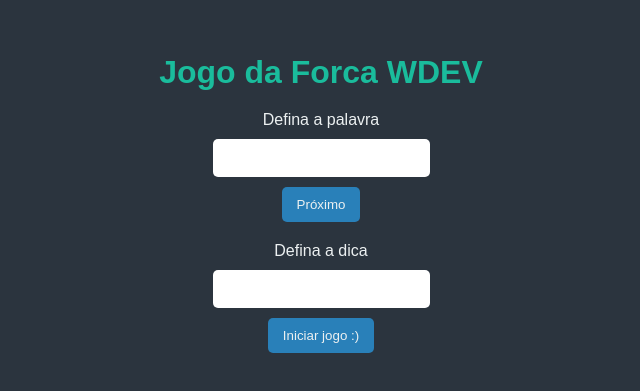
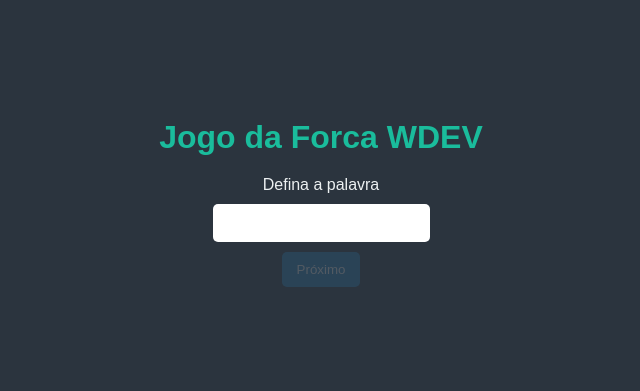
Before and after one commit to michel-cm/Vue.js-Jogo-da-forca, a Vue app: page / in a window 1280 px wide. Shown: the part 197-588 px from the top of the page, without its empty margins (319-959 px from the left). Built offline with nearby package versions, Linux system fonts and the light colour scheme.

Commit message:
definindo palavra

```diff
--- a/src/App.vue
+++ b/src/App.vue
@@ -3,8 +3,17 @@
     <h1>Jogo da Forca WDEV</h1>
 
     <section class="inicio" v-if="tela === 'inicio'">
-      <FormularioView title="Defina a palavra" button="Próximo" />
-      <FormularioView title="Defina a dica" button="Iniciar jogo :)" />
+      <FormularioView
+        v-if="etapa === 'palavra'"
+        title="Defina a palavra"
+        button="Próximo"
+        :action="setPalavra"
+      />
+      <FormularioView
+        v-if="etapa === 'dica'"
+        title="Defina a dica"
+        button="Iniciar jogo :)"
+      />
     </section>
 
     <section class="jogo" v-if="tela === 'jogo'">jogo</section>
@@ -20,7 +29,13 @@ export default {
   data() {
     return {
       tela: "inicio",
+      etapa: "palavra",
     };
+  },
+  methods: {
+    setPalavra(palavra) {
+      alert(palavra);
+    },
   },
   components: {
     FormularioView,
--- a/src/components/FormularioView.vue
+++ b/src/components/FormularioView.vue
@@ -1,17 +1,31 @@
 <template>
   <div class="formulario">
     <div class="formulario-title">{{ title }}</div>
-    <input type="text" class="formulario-input" />
-    <button>{{ button }}</button>
+    <input type="text" class="formulario-input" v-model="inputValue" />
+    <button @click="onSubmit" :disabled="inputValue.length === 0">
+      {{ button }}
+    </button>
   </div>
 </template>
 
 <script>
 export default {
   name: "FormularioView",
+  data() {
+    return {
+      inputValue: "",
+    };
+  },
+  methods: {
+    onSubmit() {
+      this.action(this.inputValue);
+      this.inputValue = "";
+    },
+  },
   props: {
     title: String,
     button: String,
+    action: Function,
   },
 };
 </script>
--- a/src/css/global.css
+++ b/src/css/global.css
@@ -41,5 +41,6 @@ button:hover {
 }
 
 button[disabled] {
+  pointer-events: none;
   opacity: 0.2;
 }
```
